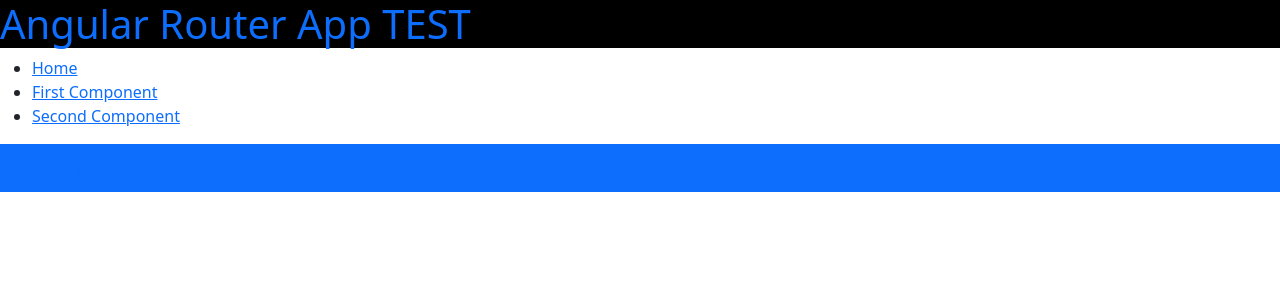
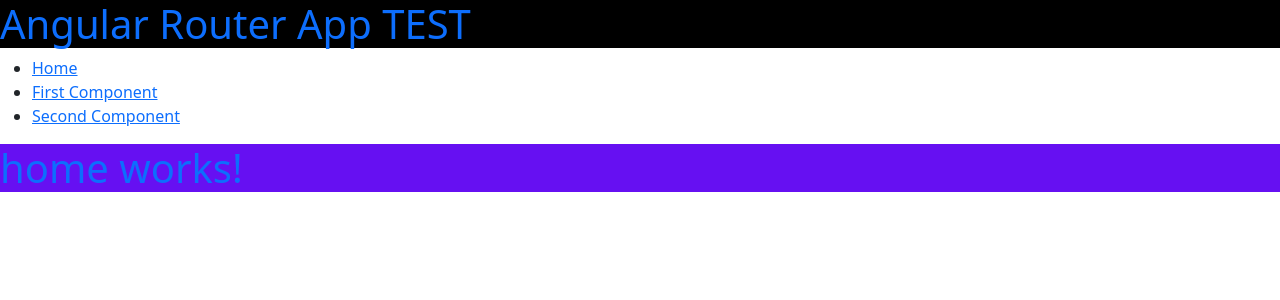
Before and after one commit to lbn21/gola-website, an Angular app: page / in a window 1280 px wide. Shown: the top 300 px of the page. Built offline with nearby package versions, Linux system fonts and the light colour scheme.

Commit message:
changes css for h1 in home component

```diff
--- a/src/app/home/home.component.scss
+++ b/src/app/home/home.component.scss
@@ -1,5 +1,5 @@
 @import "../../styles/variables/colors";
 
 h1 {
-  background-color: $primary;
+  background-color: $indigo;
 }
```
